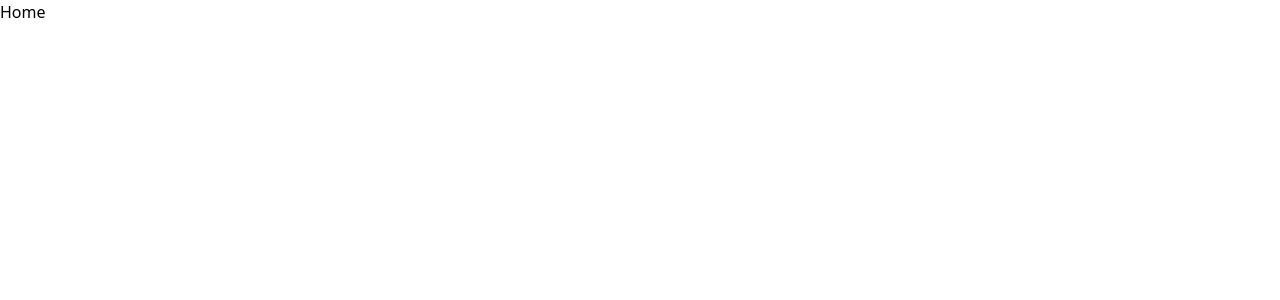
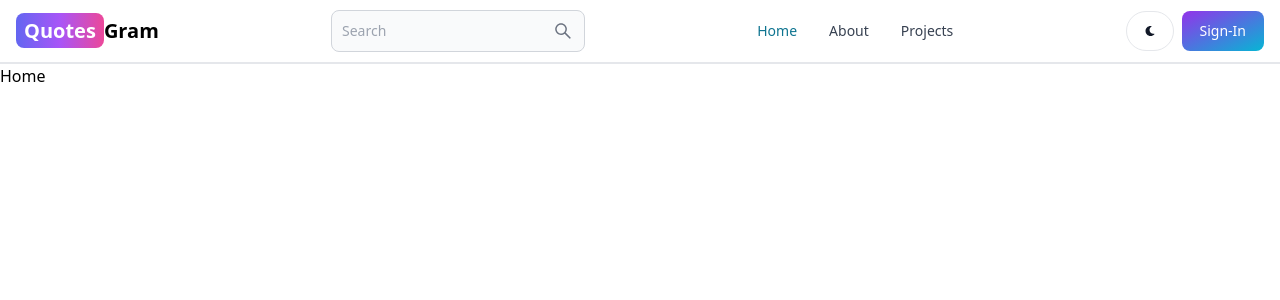
Before and after one commit to omEAGRAWAL/quote_mern_redux, a React (Vite) app in the folder client/: page / in a window 1280 px wide. Shown: the top 300 px of the page. Built offline with nearby package versions, Linux system fonts and the light colour scheme.

Commit message:
created the header

```diff
--- a/client/package.json
+++ b/client/package.json
@@ -10,8 +10,10 @@
     "preview": "vite preview"
   },
   "dependencies": {
+    "flowbite-react": "^0.7.2",
     "react": "^18.2.0",
     "react-dom": "^18.2.0",
+    "react-icon": "^1.0.0",
     "react-router-dom": "^6.22.2"
   },
   "devDependencies": {
--- a/client/src/App.jsx
+++ b/client/src/App.jsx
@@ -4,9 +4,11 @@
 import Dashboard from './pages/DashBoard'
 import SignIn from './pages/SignIn'
 import SignUp from './pages/SignUp'
+import Header from './components/Header'
 function App() {
   return (
     <BrowserRouter>
+    <Header />
     <Routes>
       <Route path="/" element={<Home />}/>
       <Route path="/about" element={<About />} />
--- /dev/null
+++ b/client/src/components/Header.jsx
@@ -0,0 +1,64 @@
+import { Navbar, TextInput, Button } from "flowbite-react";
+import { Link, useLocation } from "react-router-dom";
+import { AiOutlineSearch } from "react-icons/ai";
+import { FaMoon } from "react-icons/fa";
+function Header() {
+    const path=useLocation().pathname
+  return (
+    <Navbar className="border-b-2  ">
+      <Link
+        to="/"
+        className="self-center whitespace-nowrap text-sm sm:text-xl font-semibold dark:text-white "
+      >
+        <span className="px-2 py-1 bg-gradient-to-r from-indigo-500 via-purple-500 to-pink-500 rounded-lg text-white">
+          Quotes
+        </span>
+        Gram
+      </Link>
+
+      <form action="">
+        <TextInput
+          type="text"
+          placeholder="Search"
+          rightIcon={AiOutlineSearch}
+          className="hidden lg:inline"
+        />
+      </form>
+      <Button className=" w-12 h-10 lg:hidden " color="gray" pill>
+        <AiOutlineSearch />
+      </Button>
+
+      <div className=" flex gap-2 md:order-2">
+        <Button className=" w-12 h-10 hidden lg:inline " color="gray" pill>
+          <FaMoon />
+        </Button>
+        <Link to="/sign-in">
+            <Button gradientDuoTone='purpleToBlue'>
+                Sign-In
+
+            </Button>
+
+            </Link>
+
+            <Navbar.Toggle/>
+
+
+
+      </div>
+            <Navbar.Collapse>
+                <Navbar.Link active={path==="/"} as={"div"}>
+                    <Link to="/">Home</Link>
+                </Navbar.Link>
+                <Navbar.Link active={path==="/about"} as={"div"}>
+                    <Link to="/about" >About</Link>
+                </Navbar.Link>
+                <Navbar.Link active={path==="/projects"} as={"div"}>
+                    <Link to="/projects" >Projects</Link>
+                </Navbar.Link>
+            </Navbar.Collapse>
+
+    </Navbar>
+  );
+}
+
+export default Header;
--- a/client/tailwind.config.js
+++ b/client/tailwind.config.js
@@ -1,8 +1,19 @@
 /** @type {import('tailwindcss').Config} */
 export default {
-  content: ["./index.html", "./src/**/*.{js,ts,jsx,tsx}"],
+  content: [
+    "./index.html",
+    "./src/**/*.{js,ts,jsx,tsx}",
+    "node_modules/flowbite-react/lib/esm/**/*.js",
+  ],
+
   theme: {
     extend: {},
+    content: [
+      // ...
+    ],
+    plugins: [
+      // ...
+      import("flowbite/plugin"),
+    ],
   },
-  plugins: [],
 };
```
Also changed, not shown: 1 other file (tests, documents, lock files or other folders).
